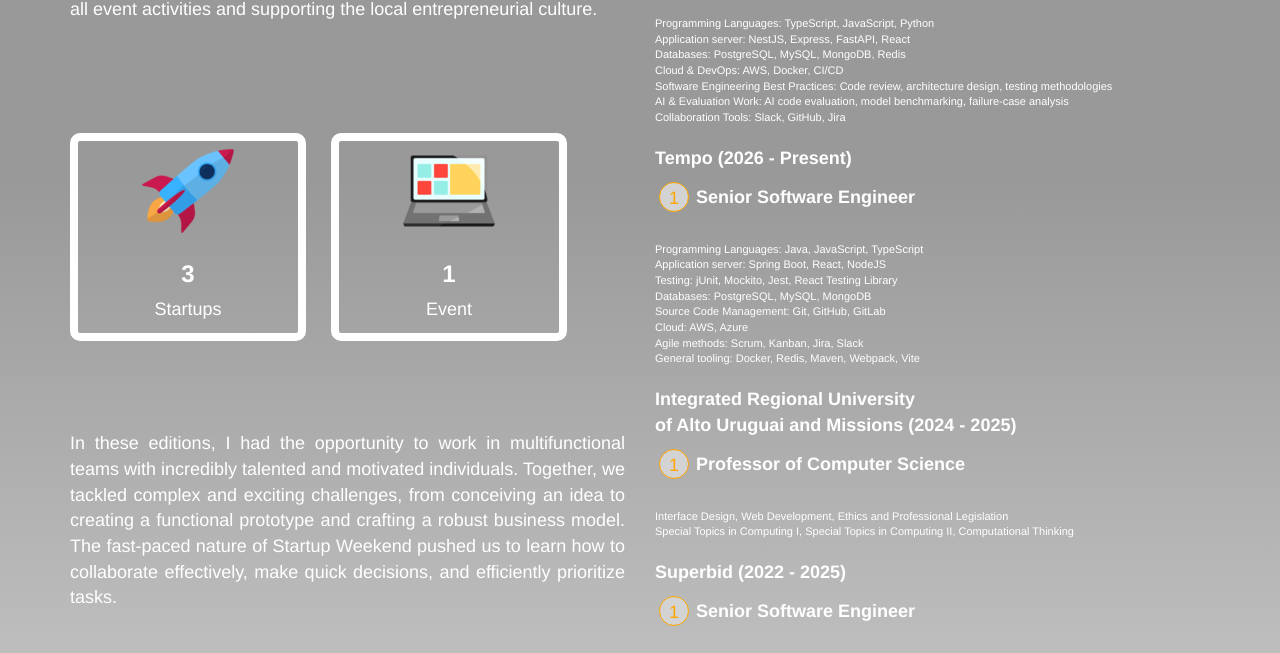
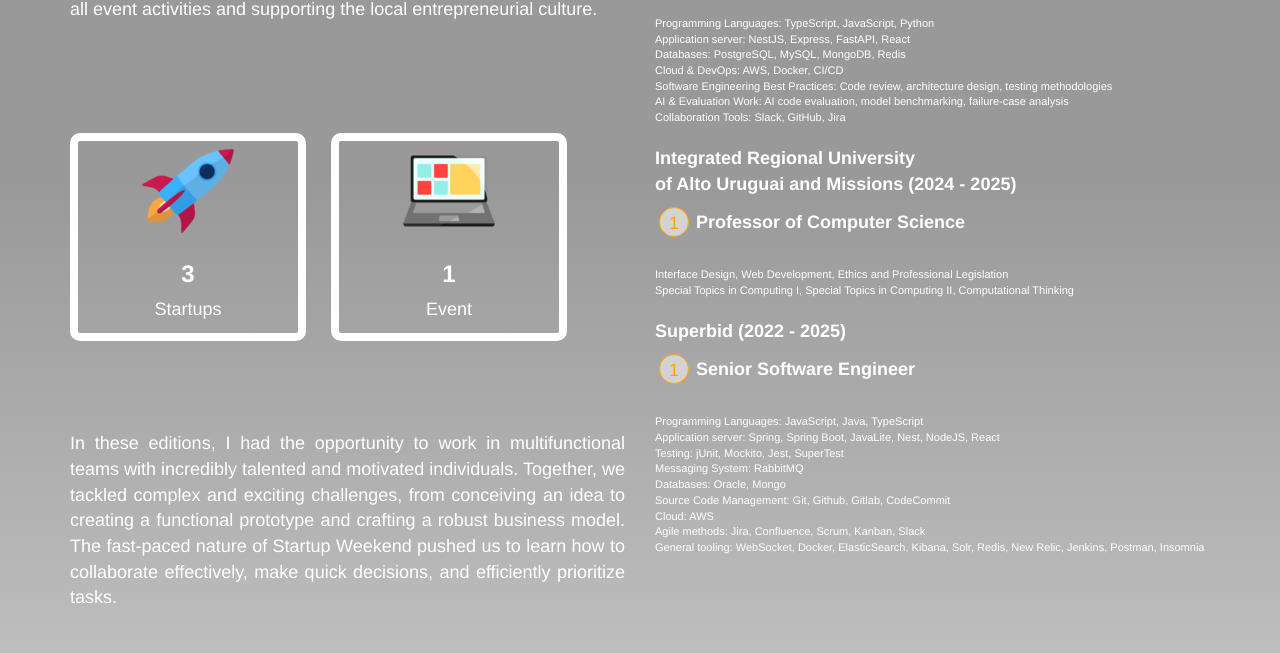
Before and after one commit to jacksonn455/jacksonn455.github.io, a website: page index.html in a window 1280 px wide. Shown: the part 3469-4122 px from the top of the page. Drawn offline with nearby package versions, Linux system fonts and the light colour scheme; no server answers; a script that the page names is missing; some icons are missing.

Commit message:
Ajustando job

```diff
--- a/index.html
+++ b/index.html
@@ -989,7 +989,7 @@
                                     <li><span data-i18n="collaborationTools">Collaboration Tools:</span> Slack, GitHub, Jira</li>
                                 </ul>
                             </div>
-                            <div class="skill_item">
+                            <!-- <div class="skill_item">
                                 <a href="https://tempo.com.vc/" target="_blank">
                                     <p class="texto-profissao"><b>Tempo (2026 - Present)</b></p>
                                 </a>
@@ -1008,7 +1008,7 @@
                                     <li><span data-i18n="agileMethods">Agile methods:</span> Scrum, Kanban, Jira, Slack</li>
                                     <li><span data-i18n="generalTooling">General tooling:</span> Docker, Redis, Maven, Webpack, Vite</li>
                                 </ul>
-                            </div>
+                            </div> -->
                             <div class="skill_item">
                                 <a href="https://www.uricer.edu.br/" target="_blank">
                                     <p class="texto-profissao"><b data-i18n="universityName">Integrated Regional University <br> of Alto Uruguai and Missions (2024 - 2025)</b></p>
```
